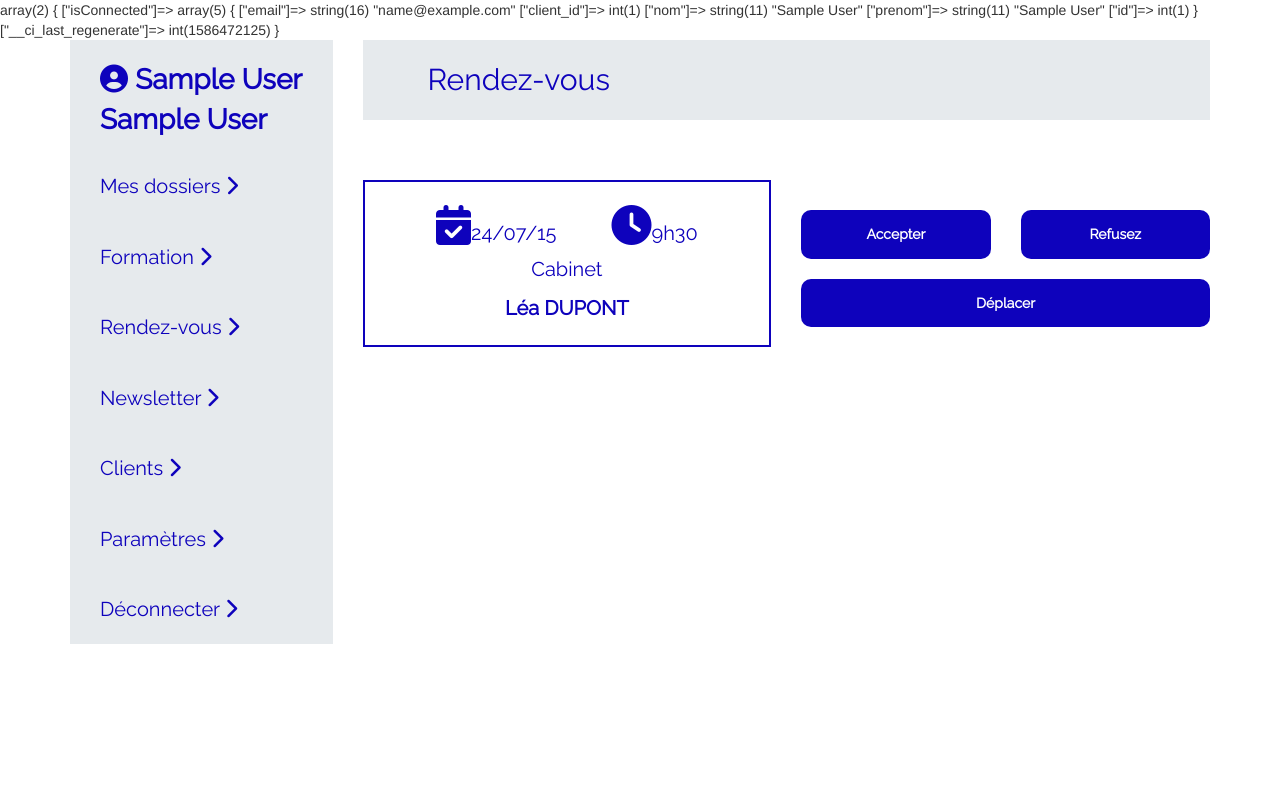
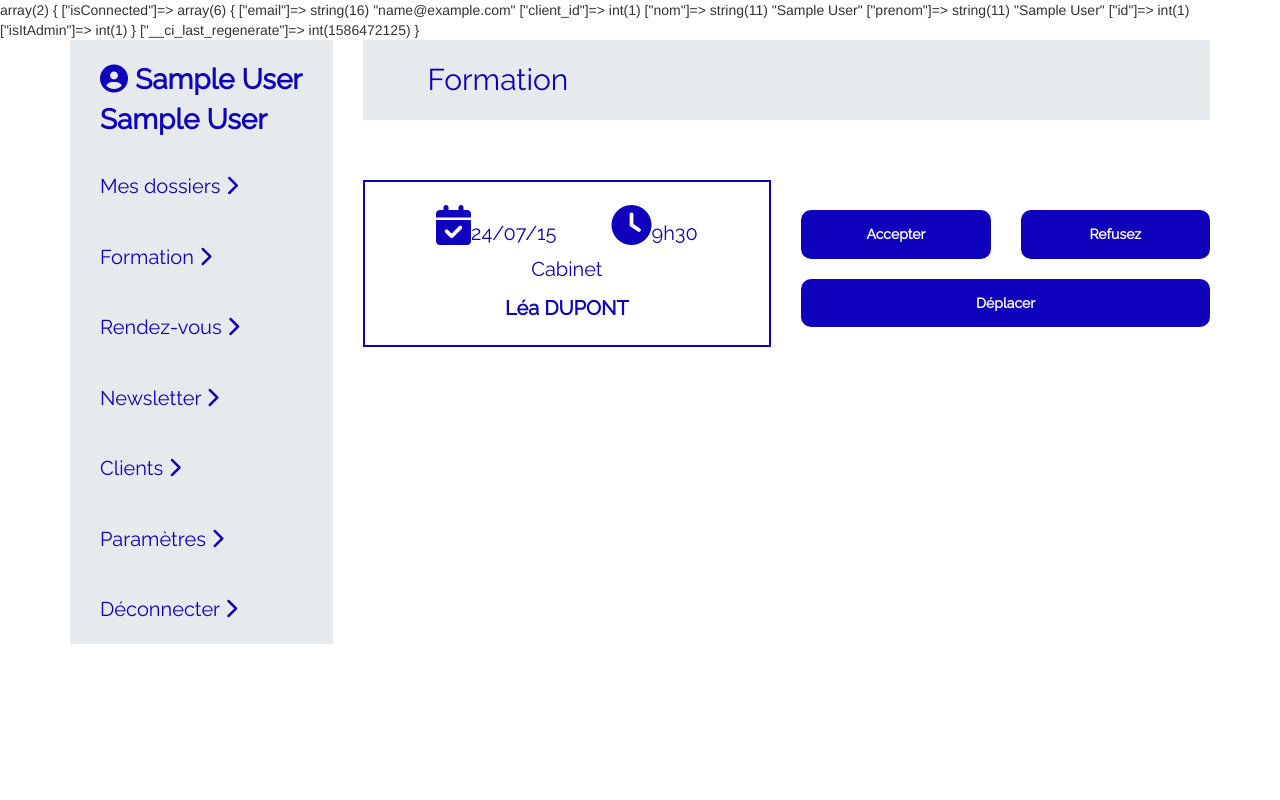
Before and after one commit to Jerome-Marichez/projet3, a CodeIgniter app: page /projet3/index.php/backend/login/admin_formation in a window 1280 px wide. Run offline with CodeIgniter, Linux system fonts and the light colour scheme; the visitor is signed in with stand-in values (Sample User, id 1); data that the repository does not hold is empty; some libraries are stand-ins or nearby versions.

Commit message:
IsItAdmin fonction
IsItAdmin fonction

```diff
--- a/application/controllers/backend/login.php
+++ b/application/controllers/backend/login.php
@@ -91,17 +91,27 @@ public function connexion() {
       //$valeur_final = $valeur_final . $row->email;
       //echo $valeur_final;
 
+
+      $isItAdmin = isIt_Admin_or_Client($row->client_id);
+
+
       $data_session = array(
       'email' => $row->email,
       'client_id' => $row->client_id,
       'password' => $row->password,
       'nom' => $row->nom,
       'prenom' => $row->prenom,
-      'id' => $row->id
+      'id' => $row->id,
+      'isItAdmin' => $isItAdmin
 
       );
 
+
     }
+
+
+
+          echo $isItAdmin;
 
 
 
@@ -111,6 +121,12 @@ public function connexion() {
           $source_modifier = array("Vous venez de vous connecté sur votre espace client si ce n'est pas vous merci de nous contacter au plus vite.",$row->nom.' '.$row->prenom);
 
           envoyer_mail("Connexion",expediteur_mail_data(),$row->email,$source_origine,$source_modifier);
+
+//////////////////////////////////////////////////////////////////////////////////////////////////////
+
+///////////////////////////////////////////////////////////////////////////////////////////////////////
+
+
           $this->session->set_userdata('isConnected', $data_session);
           $this->load->view('backend/menu_backend');
           $this->load->view('backend/admin_main');
--- a/application/helpers/client_helper.php
+++ b/application/helpers/client_helper.php
@@ -1,5 +1,25 @@
 <?php
 
+
+
+
+function isIt_Admin_or_Client($client_id)
+{
+
+$returnvalue = "personne";
+  if (!empty($client_id))
+  {
+    if (strpos('SECRETADMIN007',$client_id))
+    {
+      $returnvalue = "admin";
+    }
+    else
+    {
+      $returnvalue = "client";
+    }
+  }
+return $returnvalue;
+}
 
 // GENERE SOIT LE NUMERO DE CLIENT EN FONCTION DU TYPE CLIENT OU SON MOT DE PASSE SI aucun parametre
 function generer_numero_client($data = "password")
--- a/application/models/client_model.php
+++ b/application/models/client_model.php
@@ -8,6 +8,7 @@
 class client_model extends CI_Model
 
 {
+
 
 
 // RECUPERER ET AFFICHER LA BASE DE DONNES DES CLIENTS
--- a/application/views/backend/admin_formation.php
+++ b/application/views/backend/admin_formation.php
@@ -4,7 +4,7 @@
 
 
   <div class="row lightgray">
-    <div class="col-md-10">  <div class="titre_menu_admin"><p> Rendez-vous  </p></div></div>
+    <div class="col-md-10">  <div class="titre_menu_admin"><p> Formation  </p></div></div>
     <div class="col-md-2">  <div class="titre_menu_admin"></div></div>
   </div>
 
--- a/application/views/header.php
+++ b/application/views/header.php
@@ -1,4 +1,6 @@
 <?php
+
+
 var_dump($_SESSION);
 
 defined('BASEPATH') OR exit('No direct script access allowed');
```
Also changed, not shown: application/helpers/global_helper.php (line endings or trailing spaces), 2 other files.
